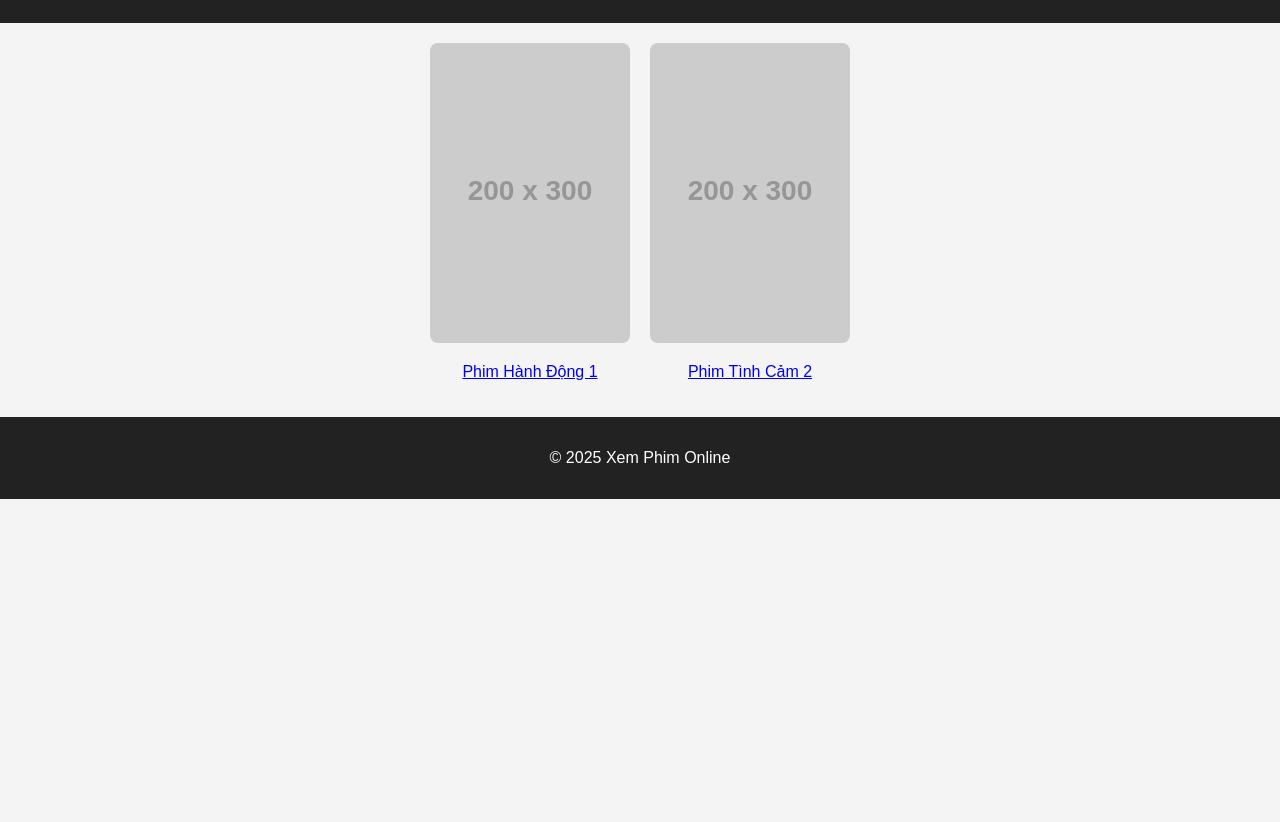
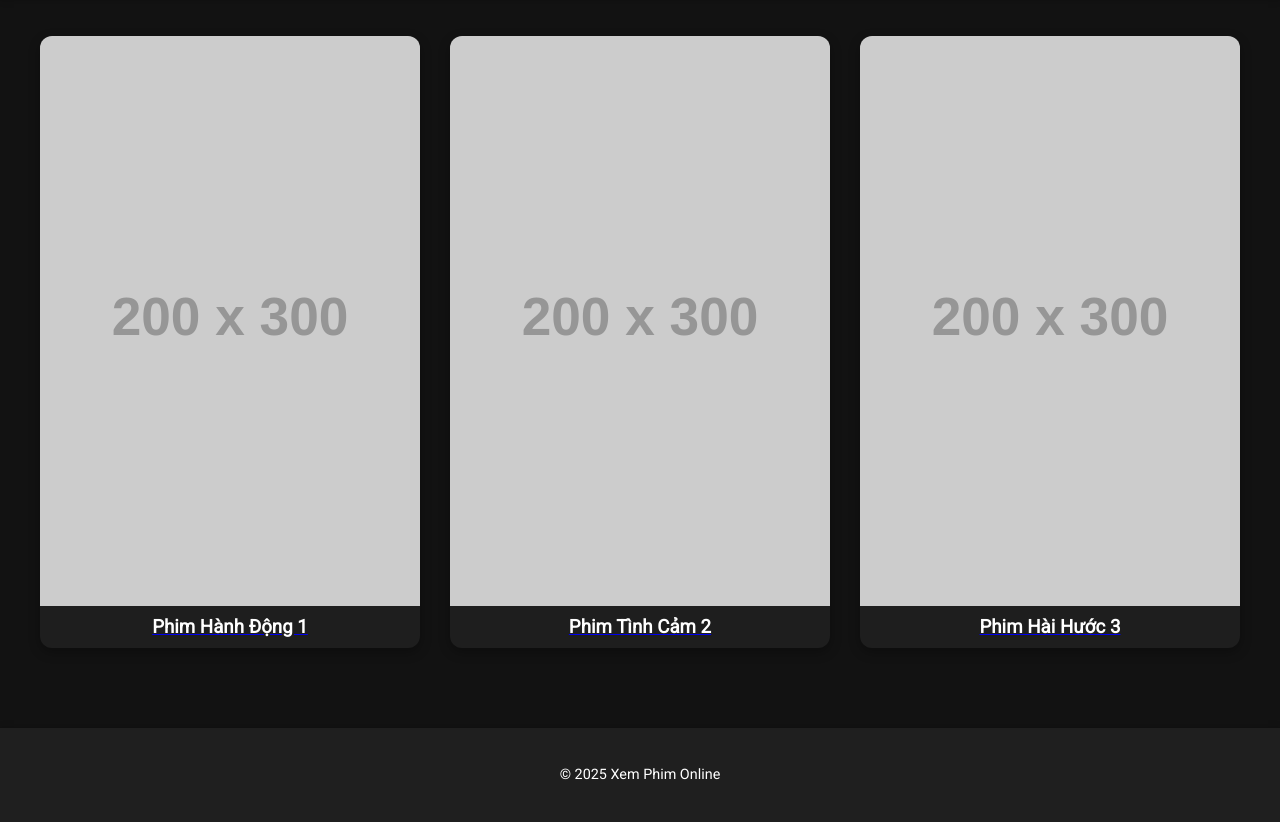
Before and after one commit to thinh2711/WebFilmProject, a plain HTML site: page index.html in a window 1280 px wide. Shown: the part 90-912 px from the top of the page. Before the commit the page ends 800 px from the top, so only its background shows below. Drawn offline with Linux system fonts and the light colour scheme; placeholder pictures from the web are drawn by us.

Commit message:
Update interface flexible presentation and reponsive

```diff
--- a/index.html
+++ b/index.html
@@ -1,10 +1,10 @@
-<!-- Trang chủ -->
 <!DOCTYPE html>
 <html lang="vi">
 <head>
   <meta charset="UTF-8">
-  <title>Trang web xem phim</title>
+  <title>Xem Phim Online</title>
   <link rel="stylesheet" href="styles.css">
+  <link href="https://fonts.googleapis.com/css2?family=Roboto&display=swap" rel="stylesheet">
 </head>
 <body>
   <header>
@@ -15,18 +15,23 @@
     <div class="movie">
       <a href="movie.html">
         <img src="https://via.placeholder.com/200x300?text=Phim+1" alt="Phim 1">
-        <p>Phim Hành Động 1</p>
+        <h3>Phim Hành Động 1</h3>
       </a>
     </div>
 
     <div class="movie">
       <a href="movie.html">
         <img src="https://via.placeholder.com/200x300?text=Phim+2" alt="Phim 2">
-        <p>Phim Tình Cảm 2</p>
+        <h3>Phim Tình Cảm 2</h3>
       </a>
     </div>
 
-    <!-- Thêm nhiều phim tùy ý -->
+    <div class="movie">
+      <a href="movie.html">
+        <img src="https://via.placeholder.com/200x300?text=Phim+3" alt="Phim 3">
+        <h3>Phim Hài Hước 3</h3>
+      </a>
+    </div>
   </main>
 
   <footer>
--- a/styles.css
+++ b/styles.css
@@ -1,44 +1,59 @@
 body {
-    font-family: Arial, sans-serif;
+  font-family: 'Roboto', sans-serif;
   margin: 0;
   padding: 0;
-    background-color: #f4f4f4;
+  background-color: #121212;
+  color: #fff;
 }
 
 header, footer {
-    background-color: #222;
+  background-color: #1f1f1f;
   color: #fff;
   text-align: center;
-    padding: 1rem;
+  padding: 1.5rem 1rem;
+  box-shadow: 0 2px 8px rgba(0,0,0,0.4);
+}
+
+h1 {
+  font-size: 2rem;
+  margin: 0;
 }
 
 .movie-list {
-    display: flex;
-    justify-content: center;
-    gap: 20px;
-    flex-wrap: wrap;
-    padding: 20px;
+  display: grid;
+  grid-template-columns: repeat(auto-fit, minmax(200px, 1fr));
+  gap: 30px;
+  padding: 40px;
+  max-width: 1200px;
+  margin: auto;
 }
 
 .movie {
-    width: 200px;
-    text-align: center;
+  background-color: #1e1e1e;
+  border-radius: 12px;
+  overflow: hidden;
+  box-shadow: 0 4px 12px rgba(0,0,0,0.3);
+  transition: transform 0.3s ease, box-shadow 0.3s ease;
+}
+
+.movie:hover {
+  transform: translateY(-8px);
+  box-shadow: 0 8px 20px rgba(0,0,0,0.5);
 }
 
 .movie img {
   width: 100%;
-    border-radius: 8px;
+  display: block;
 }
 
-  .movie-detail {
-    display: flex;
-    gap: 20px;
-    padding: 20px;
-    max-width: 800px;
-    margin: auto;
+.movie h3 {
+  padding: 10px;
+  text-align: center;
+  margin: 0;
+  color: #fff;
 }
 
-  .movie-detail img {
-    border-radius: 8px;
-    width: 300px;
+footer {
+  margin-top: 40px;
+  font-size: 0.9rem;
 }
```
Lines whose indentation alone changed are shown as unchanged.
